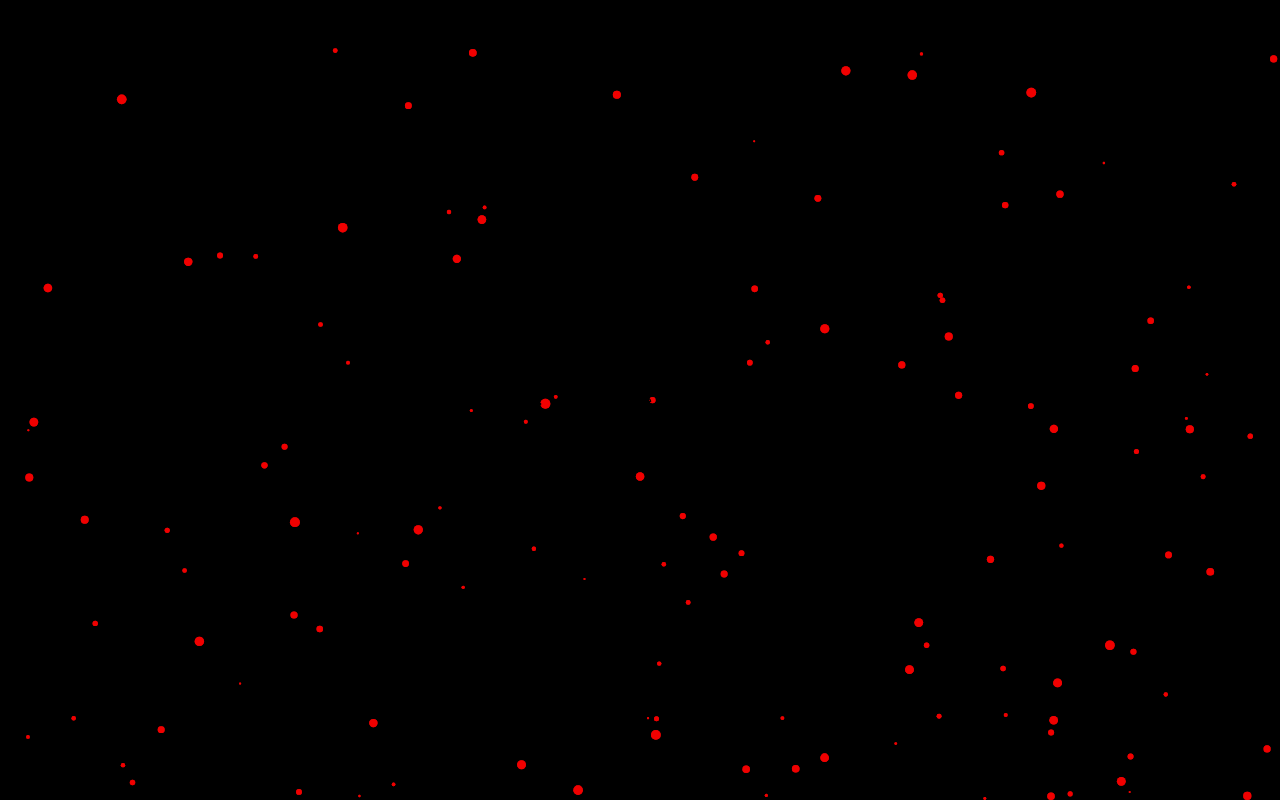
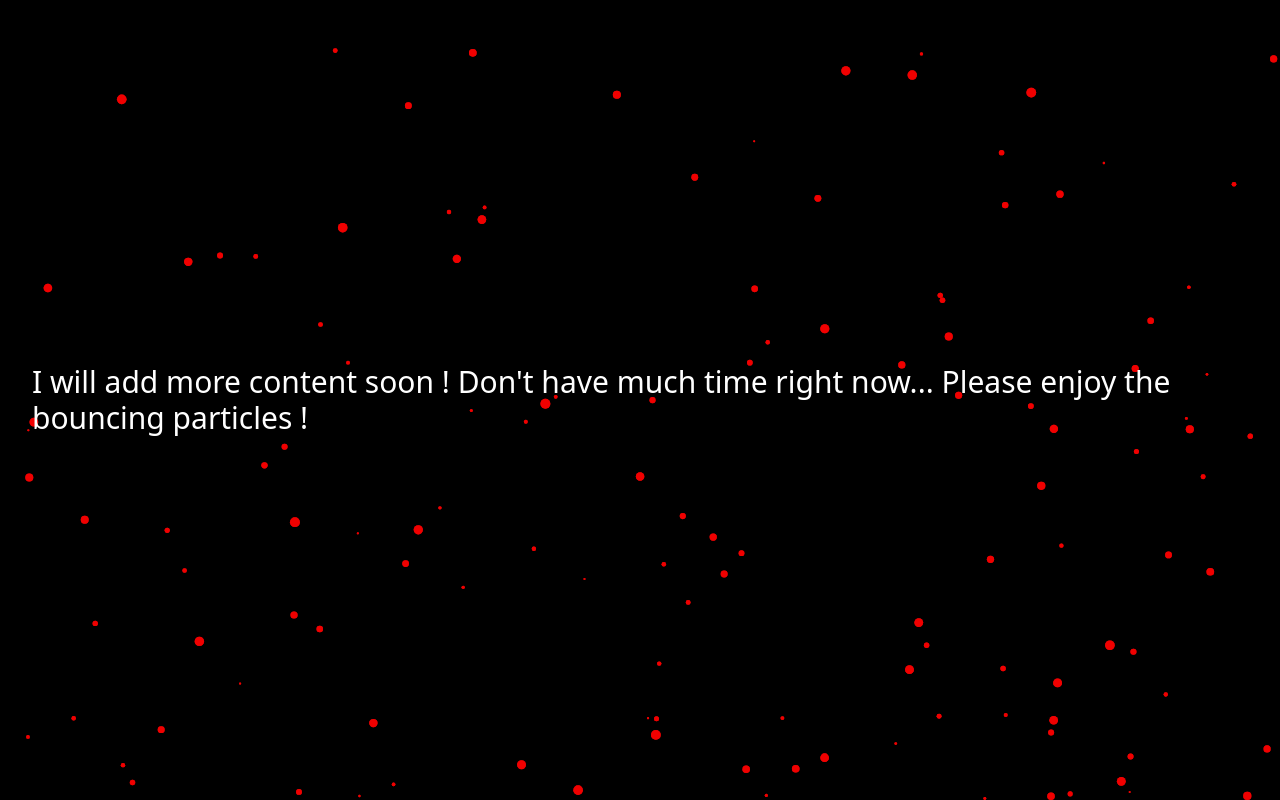
Before and after one commit to ArmyaAli/armyaali.github.io, a Next.js app: page /dummy in a window 1280 px wide. Before the commit this address had no page. Built offline with nearby package versions, Linux system fonts and the light colour scheme.

Commit message:
dummy page...

```diff
--- /dev/null
+++ b/src/pages/dummy.tsx
@@ -0,0 +1,14 @@
+import React from "react";
+
+export const Dummy = () => {
+  return (
+    <div className="flex h-screen">
+      <div className="m-auto text-3xl text-white p-8">
+        I will add more content soon ! Don't have much time right now... Please
+        enjoy the bouncing particles !
+      </div>
+    </div>
+  );
+};
+
+export default Dummy;
```
